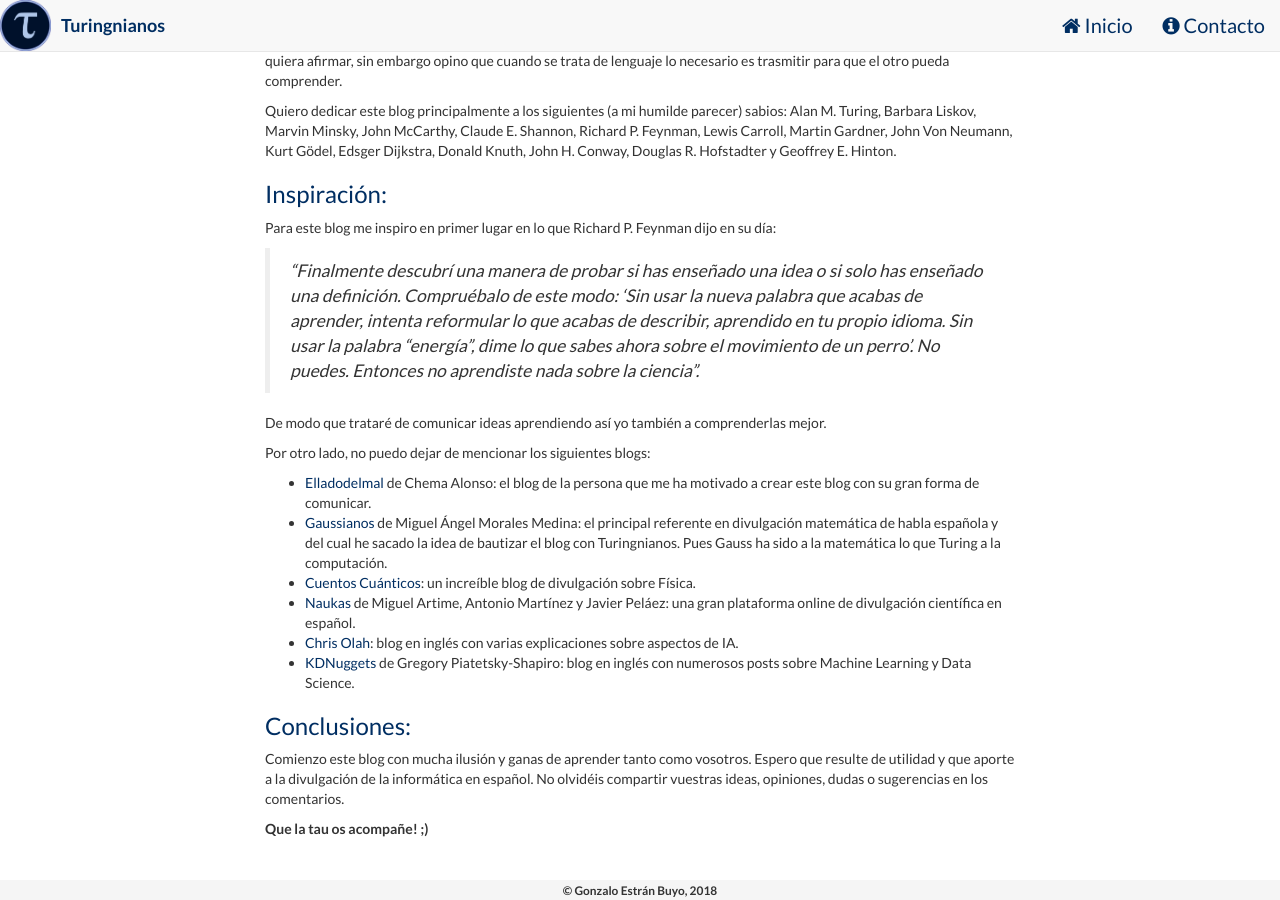
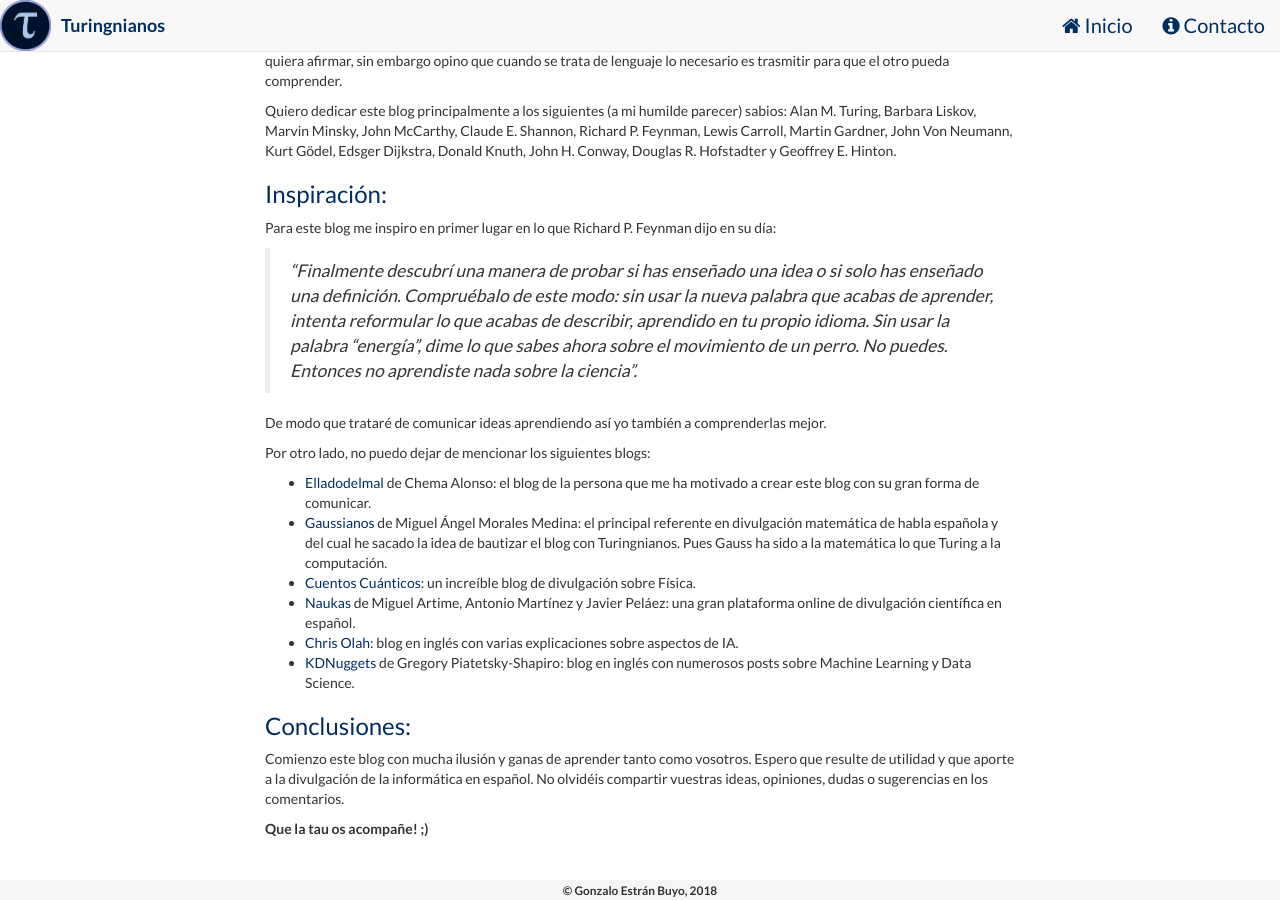
Before and after one commit to turingnianos/turingnianos.github.io, a Jekyll site: the page built from _posts/2018-01-03-hola-mundo.md, in a window 1280 px wide and 900 px high, scrolled down 794 px. Built offline with Jekyll 4.4.1, drawn with Linux system fonts in a browser that asks for light colours; nearby versions of some CDN libraries; comment, search, counter and statistics services are not loaded.

```diff
--- a/_posts/2018-01-03-hola-mundo.md
+++ b/_posts/2018-01-03-hola-mundo.md
@@ -29,7 +29,7 @@ Quiero dedicar este blog principalmente a los siguientes (a mi humilde parecer)
 
 ### Inspiración:
 Para este blog me inspiro en primer lugar en lo que Richard P. Feynman dijo en su día:
-> *"Finalmente descubrí una manera de probar si has enseñado una idea o si solo has enseñado una definición. Compruébalo de este modo: 'Sin usar la nueva palabra que acabas de aprender, intenta reformular lo que acabas de describir, aprendido en tu propio idioma. Sin usar la palabra "energía", dime lo que sabes ahora sobre el movimiento de un perro'. No puedes. Entonces no aprendiste nada sobre la ciencia".*
+> *"Finalmente descubrí una manera de probar si has enseñado una idea o si solo has enseñado una definición. Compruébalo de este modo: sin usar la nueva palabra que acabas de aprender, intenta reformular lo que acabas de describir, aprendido en tu propio idioma. Sin usar la palabra "energía", dime lo que sabes ahora sobre el movimiento de un perro. No puedes. Entonces no aprendiste nada sobre la ciencia".*
 
 De modo que trataré de comunicar ideas aprendiendo así yo también a comprenderlas mejor.
 
```
